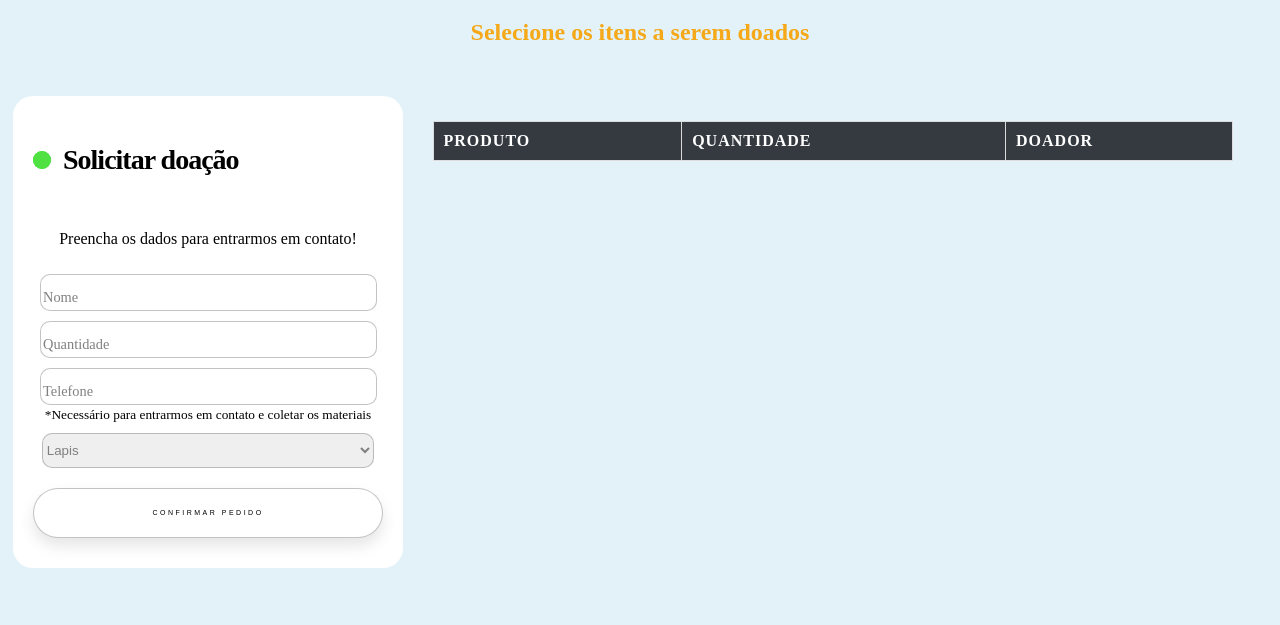
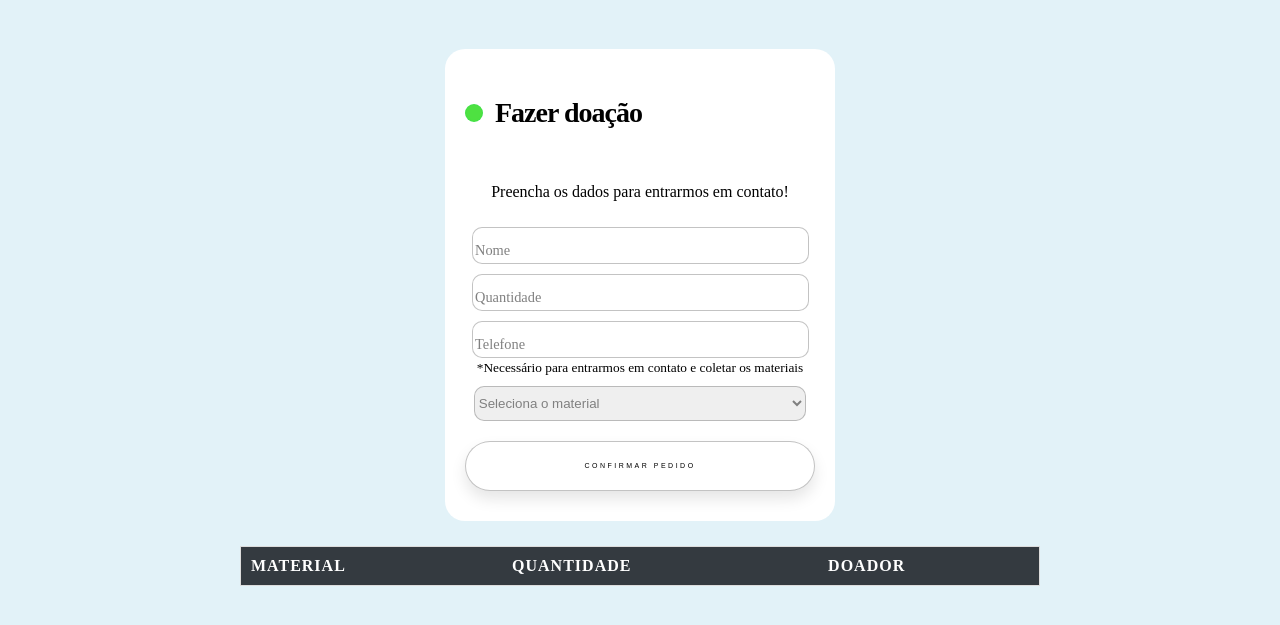
Before and after one commit to Vinipcsl/O-Futuro-Em-Nossas-Maos, a plain HTML site: page Pagina/pagina1.html in a window 1280 px wide. Shown: the part 129-754 px from the top of the page. Drawn offline with Linux system fonts and the light colour scheme.

Commit message:
edit
style/functions

```diff
--- a/Pagina/pagina1.html
+++ b/Pagina/pagina1.html
@@ -24,12 +24,11 @@
 <body>
 	<div>
 		<h1 style="color: #F5A818;">Pagina de Doação</h1>
-		<h2 style="color: #F5A818;">Selecione os itens a serem doados</h2>
 	</div>
 	<!--  -->
 	<div class="wrapper">
 		<form class="form">
-			<p class="title">Solicitar doação</p>
+			<p class="title">Fazer doação</p>
 			<p class="message">Preencha os dados para entrarmos em contato! </p>
 			<label>
 				<input required="" placeholder="" id="nomed" type="text" name="nome" class="input">
@@ -46,6 +45,7 @@
 			</label>
 			<label>
 				<select required="" name="opcoes" class="stylematerial" id="opcoes">
+					<option value="">Seleciona o material</option>
 					<option value="Lapis">Lapis</option>
 					<option value="Caderno">Caderno</option>
 					<option value="Mochila">Mochila</option>
@@ -56,9 +56,9 @@
 		</form>
 		<!--  -->
 		<div class="container text-center">
-			<table class="table table-striped" id="myTable" border="1">
+			<table class="table table-striped" id="myTable">
 				<tr class="table table-dark">
-					<th>Produto</th>
+					<th>Material</th>
 					<th>Quantidade</th>
 					<th>Doador</th>
 				</tr>
--- a/scripts/page1.js
+++ b/scripts/page1.js
@@ -1,6 +1,15 @@
 function addRow() {
 	var valorSelecionado = document.getElementById("opcoes").value;
 	var doadorValid = document.getElementById("nomed");
+	var telefo = document.getElementById("telef");
+
+	// Verifica se os campos obrigatórios estão preenchidos
+	if (doadorValid.value === "" || telefo.value === "" || valorSelecionado === "") {
+	  alert("Por favor, preencha todos os campos obrigatórios.");
+	  return;
+	}
+
+	// Código para inserir uma nova linha na tabela
 	let table = document.getElementById("myTable");
 	let row = table.insertRow(-1);
 	let produto = row.insertCell(0);
@@ -9,11 +18,11 @@ function addRow() {
 	if (doadorValid.value == "") {
 	  doadorValid.value = "Anônimo";
 	}
-	doador.innerHTML = doadorValid;
+	doador.innerHTML = doadorValid.value;
 	produto.innerHTML = valorSelecionado;
-	doador.innerHTML = document.getElementById("nomed").value;
 	quantidade.innerHTML = document.getElementById("campoQuant").value;
 
+	// Código para armazenar os produtos no localStorage
 	var produtos = [];
 	for (var i = 1; i < table.rows.length; i++) {
 	  produto = {
@@ -25,6 +34,7 @@ function addRow() {
 	}
 	localStorage.setItem("produtos", JSON.stringify(produtos));
   }
+
 window.onload = function () {
 	var produtos = localStorage.getItem("produtos");
 	if (produtos) {
--- a/style/stylePage1.css
+++ b/style/stylePage1.css
@@ -8,7 +8,7 @@ body {
     text-align: center;
 }
 
-  body div{
+body div {
     margin-top: 20px;
 }
 
@@ -29,6 +29,7 @@ body {
     margin: 0 2px;
 
 }
+
 .navbar-brand {
     margin-top: -5%;
 }
@@ -102,6 +103,13 @@ body {
     padding: 20px;
     border-radius: 20px;
     position: relative;
+}
+
+.wrapper {
+    display: flex;
+    flex-direction: column;
+    align-items: center;
+    justify-content: center;
 }
 
 .form-wrapper {
@@ -184,10 +192,12 @@ body {
     font-weight: 600;
 }
 
+
 .form label .input:valid+span {
     color: green;
 }
-  .stylematerial:valid+span{
+
+.stylematerial:valid+span {
     color: green;
 }
 
@@ -200,13 +210,9 @@ body {
     border: 1px solid rgba(105, 105, 105, 0.397);
 }
 
-
-  /* Estilo para a tabela */
 #myTable {
     border-collapse: collapse;
-    width: 100%;
-    max-width: 800px;
-    margin: 0 auto;
+    width: 800px;
     background-color: #f5f5f5;
     border: 1px solid #dcdcdc;
     font-size: 16px;
@@ -239,3 +245,15 @@ body {
     text-transform: uppercase;
     letter-spacing: 1px;
 }
+
+@keyframes pulse {
+    from {
+        transform: scale(0.9);
+        opacity: 1;
+    }
+
+    to {
+        transform: scale(1.8);
+        opacity: 0;
+    }
+}
--- a/style/stylePage2.css
+++ b/style/stylePage2.css
@@ -212,7 +212,6 @@ button:active {
   border: 2px solid red;
 }
 
-
 @keyframes pulse {
   from {
     transform: scale(0.9);
```
Lines whose indentation alone changed are shown as unchanged.
